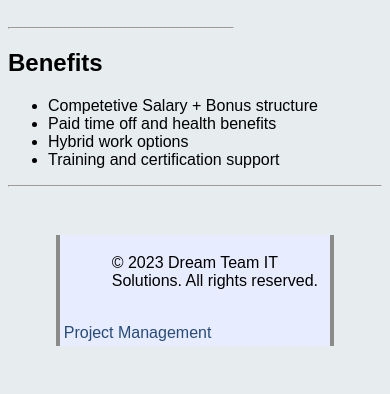
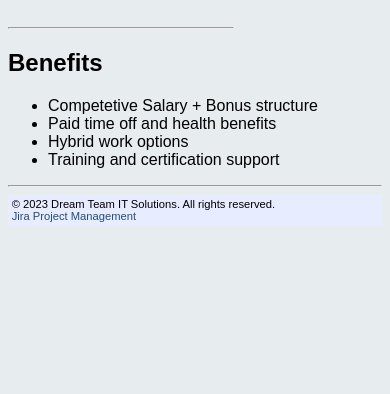
Before and after one commit to Remy-Amor/dream_team_COS10026_project, a PHP site: page /jobs.html in a window 390 px wide; the page is wider, and only the part inside the window is pictured. Shown: the part 1711-2105 px from the top of that part. After the commit the page ends 1937 px from the top of that part, so only its background shows below. Run offline with PHP 8.4, Linux system fonts and the light colour scheme; some web fonts are replaced.

Commit message:
styled responsive footer

```diff
--- a/project1/styles/responsive.css
+++ b/project1/styles/responsive.css
@@ -18,4 +18,17 @@ description: refers to all pages about resizing page layout based on screen size
      .header_navbar {
           font-size: 0.75em;
      }
+
+     /* footer styling */
+     footer {
+          font-size: 0.7em;
+     }
+     .footer_id {
+          margin: 0;
+     }
+
+     footer a {
+          margin: 0;
+          display: inline-block;
+     }
 }
--- a/project1/styles/styles.css
+++ b/project1/styles/styles.css
@@ -77,9 +77,6 @@ header a:hover {
 /* Styles for footer */
 
 footer {
-     border-left: 0.25em solid #8B8C89;
-     border-right: 0.25em solid #8B8C89;
-     margin: 3em;
      background-color: #E7ECFF;
      padding: 1%;
 }
```
